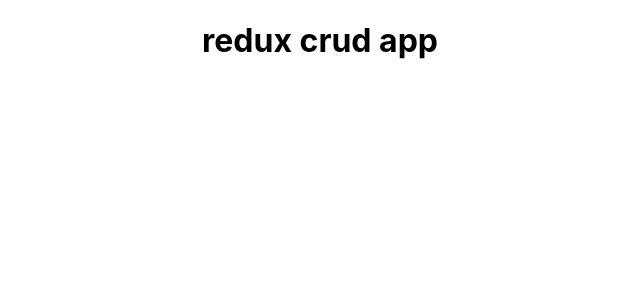
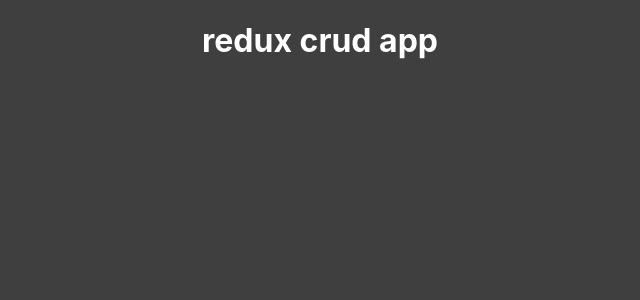
Before and after one commit to ShakiLhossain900/react-CRUD-app-using-redux-toolkit, a React (Create React App) app: page / in a window 1280 px wide. Shown: the top 300 px of the page, without its empty margins (320-960 px from the left). Built offline with nearby package versions, Linux system fonts and the light colour scheme.

Commit message:
the basic work done

```diff
--- a/src/index.css
+++ b/src/index.css
@@ -11,3 +11,7 @@ code {
   font-family: source-code-pro, Menlo, Monaco, Consolas, 'Courier New',
     monospace;
 }
+body{
+  background-color:#3f3f3f;
+  color: #ffffff;
+}
```
